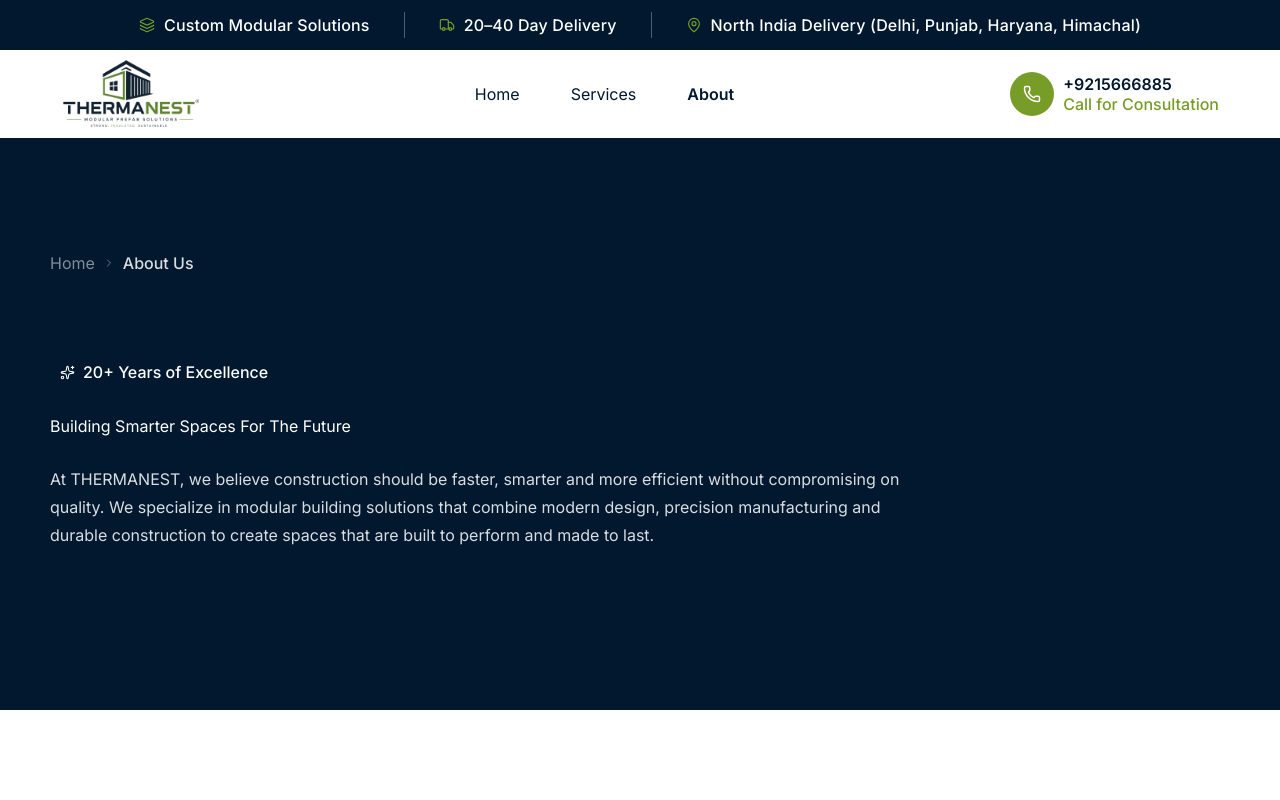
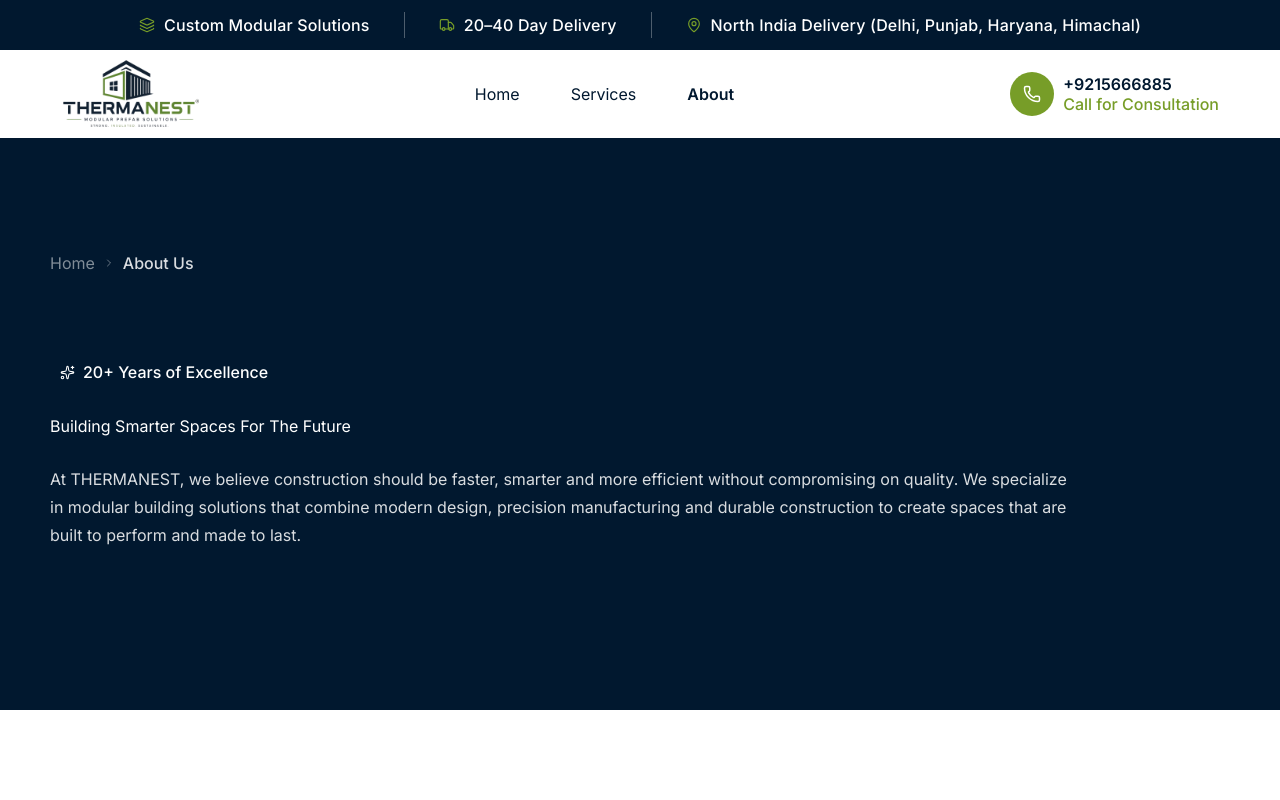
Before and after one commit to gauravsaluja2006/thermanest-website, a Next.js app: page /about in a window 1280 px wide. Shown: the top 800 px of the page. Built offline with nearby package versions, Linux system fonts and the light colour scheme; a web font is replaced by a local one.

Commit message:
Widen About hero heading and body text on desktop.
Increase max-width constraints so the title and paragraph can breathe more on larger screens.

Co-authored-by: Cursor <cursoragent@cursor.com>

```diff
--- a/components/sections/AboutHero.tsx
+++ b/components/sections/AboutHero.tsx
@@ -86,7 +86,7 @@ export function AboutHero() {
               fontSize: "clamp(2.25rem, 6vw, var(--text-h2))",
               lineHeight: 1.1,
               fontWeight: 400,
-              maxWidth: "760px",
+              maxWidth: "900px",
             }}
             {...mp(0.1)}
           >
@@ -99,7 +99,7 @@ export function AboutHero() {
             style={{
               fontSize: "var(--text-body-2)",
               lineHeight: "1.75rem",
-              maxWidth: "880px",
+              maxWidth: "1020px",
             }}
             {...mp(0.2)}
           >
```
